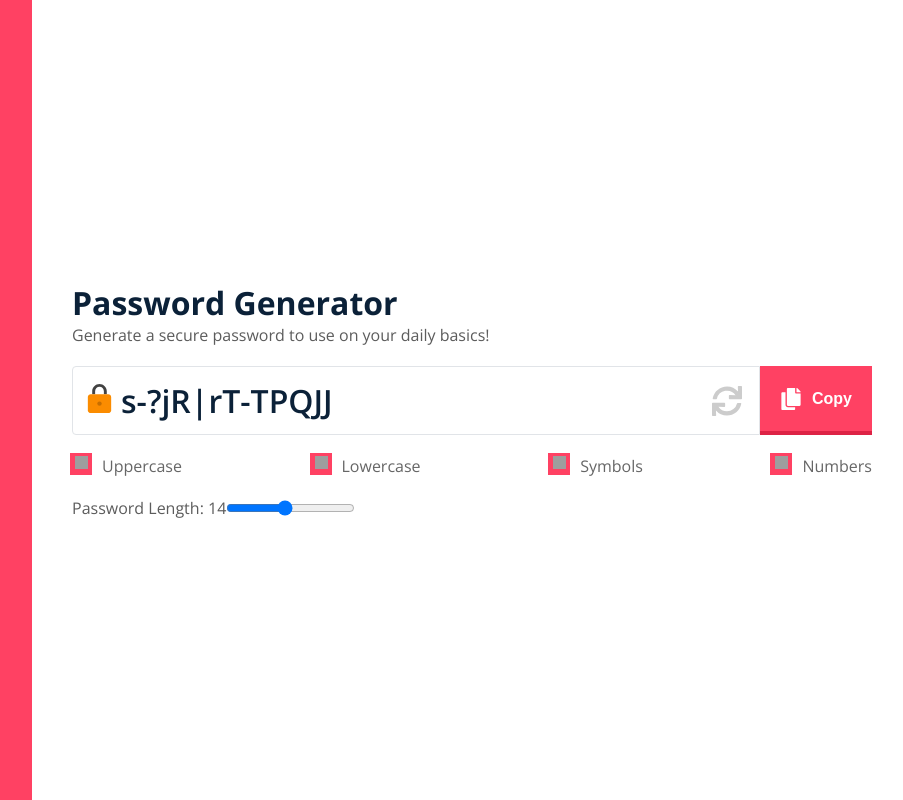
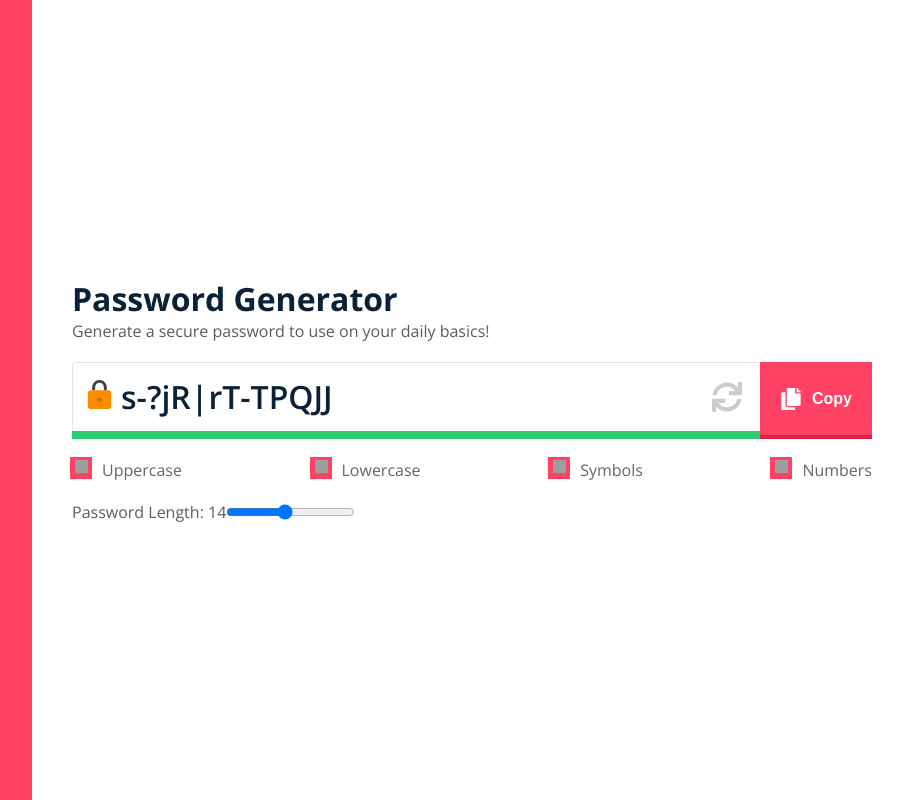
Before and after one commit to ajsevillano/password-generator, a React (Create React App) app: page / in a window 1280 px wide. Shown: the whole page, without its empty margins (352-1255 px from the left). Built offline with nearby package versions, Linux system fonts and the light colour scheme; grey boxes are pictures that could not be loaded.

Commit message:
Add styles to Securebar Component

```diff
--- a/src/App.css
+++ b/src/App.css
@@ -45,11 +45,12 @@ body {
 .input-container input {
   width: 100%;
   border: 1px solid #e1e4e8;
+  border-right: none;
   border-radius: 4px;
   border-top-right-radius: 0px;
   border-bottom-right-radius: 0px;
   outline: none;
-  padding: 12px 12px 12px 48px;
+  padding: 12px 12px 20px 48px;
   font-size: 2rem;
   color: #0b2138;
   font-family: "Open Sans", sans-serif;
@@ -143,6 +144,15 @@ body {
   transition: all 0.3s ease;
 }
 
+.secure-bar {
+  position: absolute;
+  bottom: 0;
+  width: 86%;
+  background-color: #2ecc71;
+  min-height: 8px;
+  line-height: 8px;
+}
+
 .lock-icon {
   position: absolute;
   top: 15px;
--- a/src/components/Input/_Input.scss
+++ b/src/components/Input/_Input.scss
@@ -5,11 +5,12 @@
   input {
     width: 100%;
     border: 1px solid #e1e4e8;
+    border-right: none;
     border-radius: 4px;
     border-top-right-radius: 0px;
     border-bottom-right-radius: 0px;
     outline: none;
-    padding: 12px 12px 12px 48px;
+    padding: 12px 12px 20px 48px;
     font-size: 2rem;
     color: #0b2138;
     font-family: 'Open Sans', sans-serif;
--- a/src/components/SecureBar/Index.js
+++ b/src/components/SecureBar/Index.js
@@ -1,7 +1,7 @@
 import React from 'react';
 
 const SecureBar = () => {
-  return <div></div>;
+  return <div className="secure-bar"></div>;
 };
 
 export default SecureBar;
--- a/src/components/SecureBar/_SecureBar.scss
+++ b/src/components/SecureBar/_SecureBar.scss
@@ -0,0 +1,8 @@
+.secure-bar {
+  position: absolute;
+  bottom: 0;
+  width: 86%;
+  background-color: #2ecc71;
+  min-height: 8px;
+  line-height: 8px;
+}
```
Also changed, not shown: 1 other file (tests, documents, lock files or other folders).
